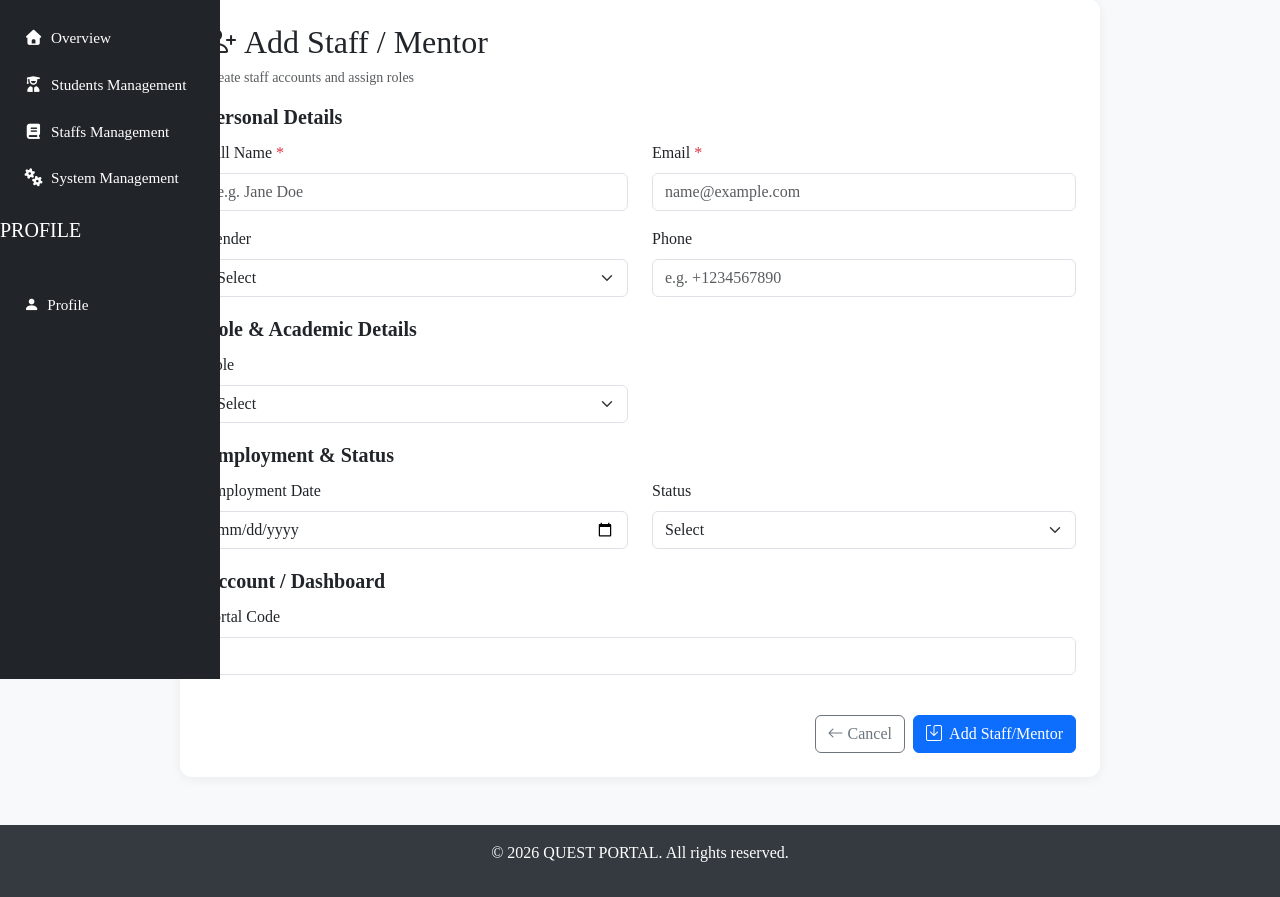
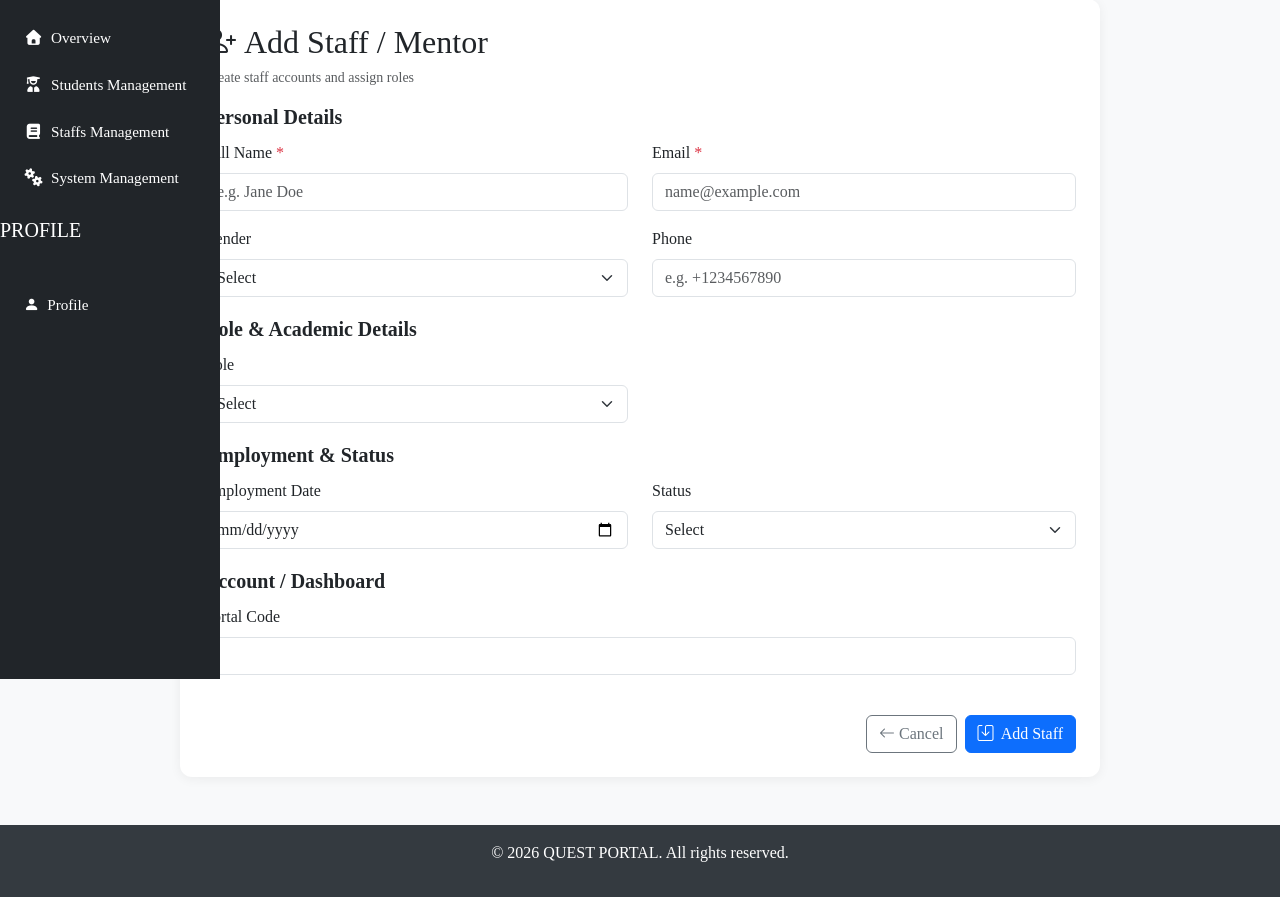
Before and after one commit to makinde-ayooluwa/quest-portal, a PHP site: page /quest-portal/admin/add_staff.php in a window 1280 px wide. Shown: the part 121-1018 px from the top of the page. Run offline with PHP 8.4, Linux system fonts and the light colour scheme; the visitor is signed in with stand-in values (Sample User, id 1); data that the repository does not hold is empty; some libraries are stand-ins or nearby versions; some web fonts are replaced.

Commit message:
NEW CHANGES

```diff
--- a/admin/add_staff.php
+++ b/admin/add_staff.php
@@ -147,7 +147,7 @@ unset($_SESSION['success']);
 
                     <div class="d-flex justify-content-end gap-2 mt-4">
                         <a href="staff_management.php" class="btn btn-outline-secondary"><i class="bi bi-arrow-left"></i> Cancel</a>
-                        <button type="submit" class="btn btn-primary"><i class="bi bi-save me-1"></i> Add Staff/Mentor</button>
+                        <button type="submit" class="btn btn-primary"><i class="bi bi-save me-1"></i> Add Staff</button>
                     </div>
                 </form>
             </div>
```
Also changed, not shown: assets/images/pics.png (added).
